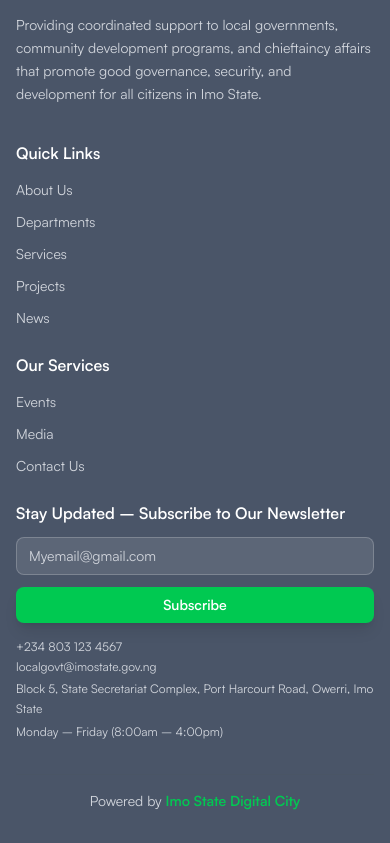
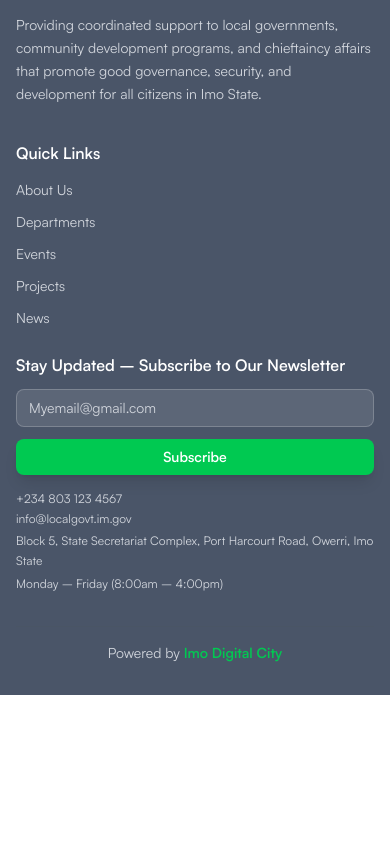
Before and after one commit to IDCLofficial/ministry-of-local-government-community-and-chieftaincy-affairs, a Next.js app: page / in a window 390 px wide. Shown: the part 3799-4642 px from the top of the page. After the commit the page ends 4494 px from the top, so only its background shows below. Built offline with nearby package versions, Linux system fonts and the light colour scheme.

Commit message:
Make Updates from corrections

```diff
--- a/app/components/Footer.tsx
+++ b/app/components/Footer.tsx
@@ -83,7 +83,7 @@ export default function Footer() {
             {/* Footer */}
             <footer className="bg-[#4A5568] text-white pb-8 sm:pb-12 md:pb-16 pt-16 sm:pt-24 md:pt-32">
                 <div className="px-4 sm:px-6 lg:px-20">
-                    <div className="grid grid-cols-1 sm:grid-cols-2 md:grid-cols-4 gap-6 sm:gap-8 md:gap-12">
+                    <div className="grid grid-cols-1 sm:grid-cols-2 md:grid-cols-3 gap-6 sm:gap-8 md:gap-12">
                         {/* Logo and Description */}
                         <AnimatedEntrance {...ANIMATION_PRESETS.CARD_FADE_UP} delay={STAGGER_DELAYS.MEDIUM[0]}>
                             <div className="sm:col-span-2 md:col-span-1">
@@ -117,26 +117,13 @@ export default function Footer() {
                                 <ul className="space-y-2 sm:space-y-3">
                                     <li><Link href="/about" className="text-gray-300 hover:text-green-300 hover:translate-x-1 transition-all duration-300 text-sm sm:text-base inline-block">About Us</Link></li>
                                     <li><Link href="/department" className="text-gray-300 hover:text-green-300 hover:translate-x-1 transition-all duration-300 text-sm sm:text-base inline-block">Departments</Link></li>
-                                    <li><Link href="/services" className="text-gray-300 hover:text-green-300 hover:translate-x-1 transition-all duration-300 text-sm sm:text-base inline-block">Services</Link></li>
+                                    <li><Link href="/events" className="text-gray-300 hover:text-green-300 hover:translate-x-1 transition-all duration-300 text-sm sm:text-base inline-block">Events</Link></li>
                                     <li><Link href="/projects" className="text-gray-300 hover:text-green-300 hover:translate-x-1 transition-all duration-300 text-sm sm:text-base inline-block">Projects</Link></li>
                                     <li><Link href="/news" className="text-gray-300 hover:text-green-300 hover:translate-x-1 transition-all duration-300 text-sm sm:text-base inline-block">News</Link></li>
                                 </ul>
                             </div>
                         </AnimatedEntrance>
 
-                        <AnimatedEntrance {...ANIMATION_PRESETS.CARD_FADE_UP} delay={STAGGER_DELAYS.MEDIUM[2]}>
-                            <div>
-                                <h4 className="text-base sm:text-lg font-semibold mb-3 sm:mb-4 md:mb-6 text-white relative">
-                                    Our Services
-                                    <div className="absolute bottom-0 left-0 w-0 h-0.5 bg-green-500 transition-all duration-300 group-hover:w-full"></div>
-                                </h4>
-                                <ul className="space-y-2 sm:space-y-3">
-                                    <li><Link href="/events" className="text-gray-300 hover:text-green-300 hover:translate-x-1 transition-all duration-300 text-sm sm:text-base inline-block">Events</Link></li>
-                                    <li><Link href="/media" className="text-gray-300 hover:text-green-300 hover:translate-x-1 transition-all duration-300 text-sm sm:text-base inline-block">Media</Link></li>
-                                    <li><Link href="/contact" className="text-gray-300 hover:text-green-300 hover:translate-x-1 transition-all duration-300 text-sm sm:text-base inline-block">Contact Us</Link></li>
-                                </ul>
-                            </div>
-                        </AnimatedEntrance>
 
                         {/* Newsletter Signup */}
                         <AnimatedEntrance {...ANIMATION_PRESETS.CARD_FADE_UP} delay={STAGGER_DELAYS.MEDIUM[3]}>
@@ -180,7 +167,7 @@ export default function Footer() {
 
                     <AnimatedEntrance {...ANIMATION_PRESETS.SECTION_FADE_IN} delay={600}>
                         <div className="border-t border-gray-600 mt-8 sm:mt-10 md:mt-12 pt-4 sm:pt-6 md:pt-8 text-center">
-                            <p className="text-gray-300 text-sm sm:text-base hover:text-white transition-colors duration-300">Powered by <span className="text-green-500 font-semibold">Imo State Digital City</span></p>
+                            <p className="text-gray-300 text-sm sm:text-base hover:text-white transition-colors duration-300">Powered by <Link href="https://imodigitalcity.com/" target="_blank" rel="noopener noreferrer" className="text-green-500 font-semibold hover:text-green-400 transition-colors duration-300">Imo Digital City</Link></p>
                         </div>
                     </AnimatedEntrance>
                 </div>
--- a/app/contact/page.tsx
+++ b/app/contact/page.tsx
@@ -7,18 +7,23 @@ import { ANIMATION_PRESETS, STAGGER_DELAYS } from "../../utils/constants/animati
 export default function Contact() {
     const [formValues, setFormValues] = useState({
         name: "",
+        company: "",
+        phone: "",
         email: "",
         subject: "",
         message: "",
+        notRobot: false,
     });
     const [errors, setErrors] = useState<
-        Partial<Record<"name" | "email" | "subject" | "message", string>>
+        Partial<Record<"name" | "company" | "phone" | "email" | "subject" | "message" | "notRobot", string>>
     >({});
     const [isSubmitting, setIsSubmitting] = useState(false);
 
     const handleChange = useCallback(
         (e: ChangeEvent<HTMLInputElement | HTMLTextAreaElement>) => {
-            const { name, value } = e.target;
+            const { name, type } = e.target;
+            const value = type === 'checkbox' ? (e.target as HTMLInputElement).checked : e.target.value;
+
             setFormValues((prev) => ({ ...prev, [name]: value }));
             if (errors[name as keyof typeof errors]) {
                 setErrors((prev) => {
@@ -34,10 +39,13 @@ export default function Contact() {
     const validate = useCallback((values: typeof formValues) => {
         const nextErrors: Partial<Record<keyof typeof formValues, string>> = {};
         if (!values.name.trim()) nextErrors.name = "Name is required";
+        if (!values.company.trim()) nextErrors.company = "Company is required";
+        if (!values.phone.trim()) nextErrors.phone = "Phone is required";
         if (!values.email.trim()) nextErrors.email = "Email is required";
         else if (!/^\S+@\S+\.\S+$/.test(values.email)) nextErrors.email = "Enter a valid email";
         if (!values.subject.trim()) nextErrors.subject = "Subject is required";
         if (!values.message.trim() || values.message.trim().length < 10) nextErrors.message = "Message should be at least 10 characters";
+        if (!values.notRobot) nextErrors.notRobot = "Please confirm you are not a robot";
         return nextErrors;
     }, []);
 
@@ -54,7 +62,7 @@ export default function Contact() {
             try {
                 await new Promise((resolve) => setTimeout(resolve, 1200));
                 toast.success("Message sent successfully!");
-                setFormValues({ name: "", email: "", subject: "", message: "" });
+                setFormValues({ name: "", company: "", phone: "", email: "", subject: "", message: "", notRobot: false });
                 setErrors({});
             } finally {
                 setIsSubmitting(false);
@@ -96,7 +104,7 @@ export default function Contact() {
                                             </svg>
                                         </div>
                                         <h3 className="text-xl font-bold text-gray-900 mb-2">Email support</h3>
-                                        <a href="mailto:localgovt@imostate.gov.ng" className="text-blue-600 hover:text-blue-800 transition-colors duration-300">localgovt@imostate.gov.ng</a>
+                                        <a href="mailto:info@localgovt.im.gov" className="text-blue-600 hover:text-blue-800 transition-colors duration-300">info@localgovt.im.gov</a>
                                     </div>
                                 </AnimatedEntrance>
 
@@ -254,12 +262,23 @@ export default function Contact() {
                                     ></textarea>
                                     {errors.message && <p id="message-error" className="mt-2 text-sm text-red-600">{errors.message}</p>}
                                 </div>
+                                <div>
                                 <div className="flex items-center">
-                                    <input type="checkbox" required id="not-robot" name="not-robot" className="h-4 w-4 text-green-600 focus:ring-green-500 border-gray-300 rounded" />
+                                    <input
+                                        type="checkbox"
+                                        required
+                                        id="not-robot"
+                                        name="notRobot"
+                                        className="h-4 w-4 text-green-600 focus:ring-green-500 border-gray-300 rounded"
+                                        onChange={handleChange}
+                                        checked={formValues.notRobot}
+                                    />
                                     <label htmlFor="not-robot" className="ml-2 block text-sm text-gray-700">
                                         I&apos;m not a robot
                                     </label>
                                 </div>
+                                {errors.notRobot && <p id="not-robot-error" className="mt-2 text-sm text-red-600">{errors.notRobot}</p>}
+                            </div>
                                 <button
                                     type="submit"
                                     disabled={isSubmitting}
--- a/utils/constants/navigation.ts
+++ b/utils/constants/navigation.ts
@@ -44,7 +44,7 @@ export const NAV_LINKS: NavLink[] = [
 
 export const CONTACT_INFO = {
   address: "Block 5, State Secretariat Complex, Port Harcourt Road, Owerri, Imo State",
-  email: "localgovt@imostate.gov.ng",
+  email: "info@localgovt.im.gov",
   phone: "+234 803 123 4567",
   workingHours: "Monday – Friday (8:00am – 4:00pm)"
 };
```
